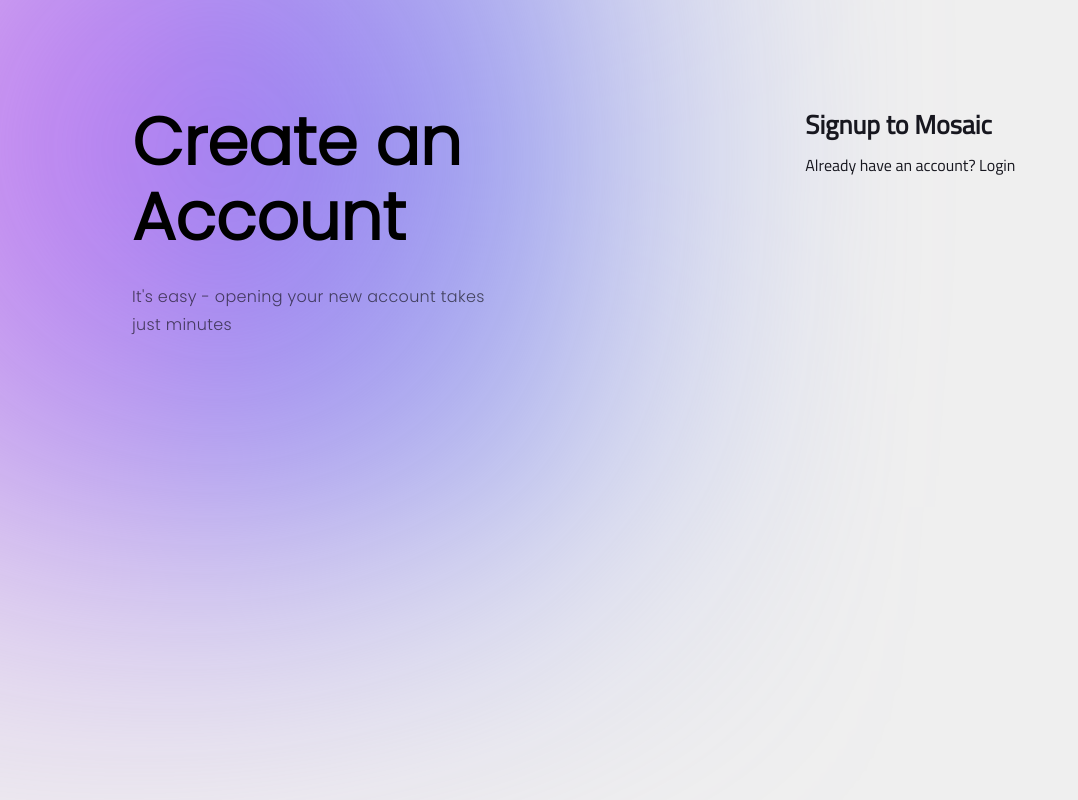
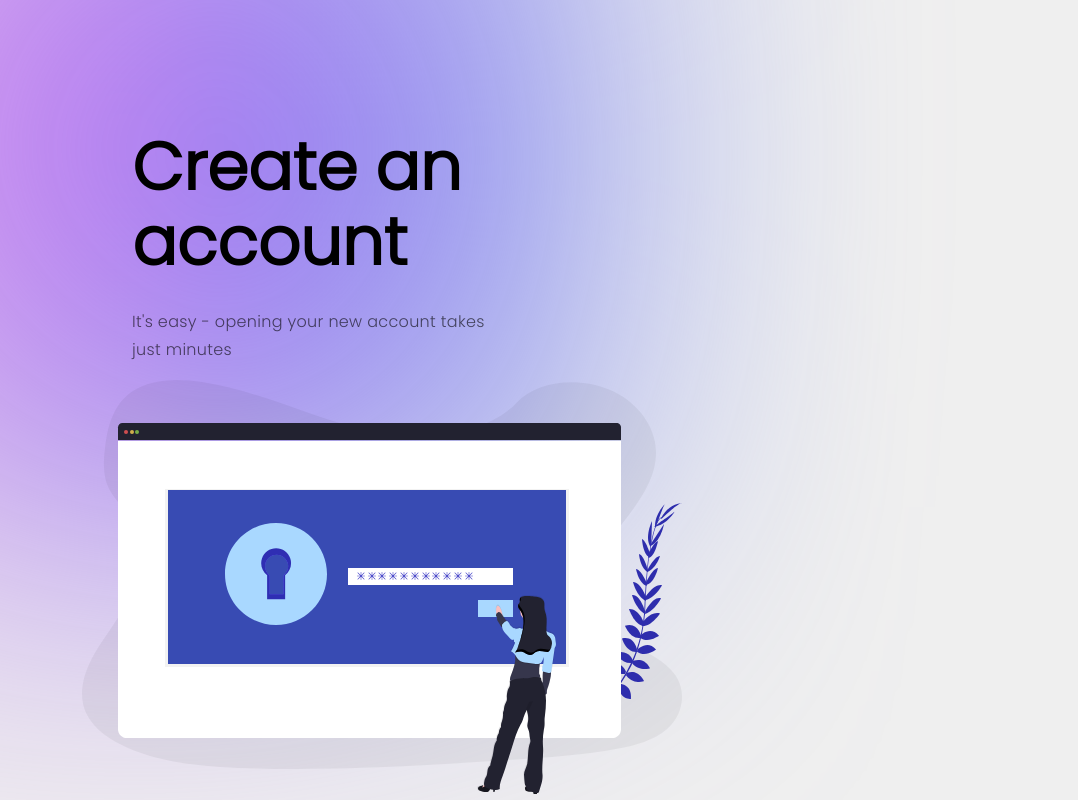
Before and after one commit to samweller24/mosaic_demo_v1, a Django app: page /signUp/ in a window 1360 px wide. Shown: the whole page, without its empty margins (0-1078 px from the left). Run offline with Django 4.2, Linux system fonts and the light colour scheme.

Commit message:
singup svg and format

```diff
--- a/mosaic/templates/signUp.html
+++ b/mosaic/templates/signUp.html
@@ -1,3 +1,4 @@
+{% load static %}
 <!DOCTYPE html>
 <html lang="en">
     <head>
@@ -8,31 +9,37 @@
         <link href="https://fonts.googleapis.com/css2?family=Titillium+Web&display=swap" rel="stylesheet" />
         <link href="https://cdn.jsdelivr.net/npm/bootstrap@5.2.1/dist/css/bootstrap.min.css" rel="stylesheet" integrity="sha384-iYQeCzEYFbKjA/T2uDLTpkwGzCiq6soy8tYaI1GyVh/UjpbCx/TYkiZhlZB6+fzT" crossorigin="anonymous">
       </head>
-        <title>Mosaic - Sign Up</title>
+        <title>Mosaic</title>
     </head>
     <body style="background: #efefef">
       <div class="container-fluid ">
 
-        <div class="row">
-          <div class="col-sm-7"><div class="row"><h1 style=" margin-left: 120px; margin-top: 105px;  font-family: 'Poppins'; font-style: normal; font-weight: 800; font-size: 66px; line-height: 75px; color: #000000">Create an <br/> Account</h1></div>
-          <div class="row"><p style=" margin-top: 20px;  font-family: 'Poppins'; font-style: normal; font-weight: 400; font-size: 16px; line-height: 28px; letter-spacing: 0.02em; color: #000000; opacity: 0.6; margin-left: 120px;">
-            It's easy - opening your new account takes <br/> just minutes
-        </p></div></div>
+        <div  class="row">
+          <div style="margin-top: 120px;" class="col-sm-5"><div class="row">
+            <h1 style=" margin-left: 120px; margin-top: 10px;  font-family: 'Poppins'; font-style: normal; font-weight: 800; font-size: 66px; line-height: 75px; color: #000000">Create an <br/> account <br/> </h1>
+
+          </div>
+          <div class="row">
+            <p style=" margin-top: 20px;  font-family: 'Poppins'; font-style: normal; font-weight: 400; font-size: 16px; line-height: 28px; letter-spacing: 0.02em; color: #000000; opacity: 0.6; margin-left: 120px;">
+            It's easy - opening your new account takes <br/> just minutes <br/>
+        </p>
+        <div style="margin-left: 70px;">
+          <img src="{% static '/signup.svg' %}" alt="My image">
+        </div>
+      </div>
+
+        </div>
 
 
-          <div class="col-sm-3"> <div class="row"> <h1 style= "margin-top: 105px; font-family: 'Titillium Web'; font-style: normal; font-weight: 700; font-size: 26px; line-height: 40px;  color: #17171f">Signup to Mosaic</h1></div>
-          <div class="row"> <p style=" font-family: 'Titillium Web'; font-style: normal; font-weight: 400; font-size: 16px; line-height: 24px; display: flex; align-items: flex-end; color: #17171f">
-            Already have an account? Login
-        </p></div></div>
+          <div style="margin-top: 120px;" class="col-sm-3">
+
+          </div>
         </div>
 
       </div>
 
 
-        <div class="container" style="position: absolute; width: 560px; height: 591px; left: 800px; top: 85px">
 
-
-        </div>
         <!-- <a href="{% url 'mosaicAdmin' %}"> Institutional </a>
         <a href="{% url 'mosaicUser' %}"> Individual </a> -->
         <ellipse style="z-index: -10; position: absolute; width: 600px; height: 700px; left: -38px; top: -193px; background: #5d91f0; filter: blur(137px)" />
```
Also changed, not shown: mosaic/static/signup.svg (added).
